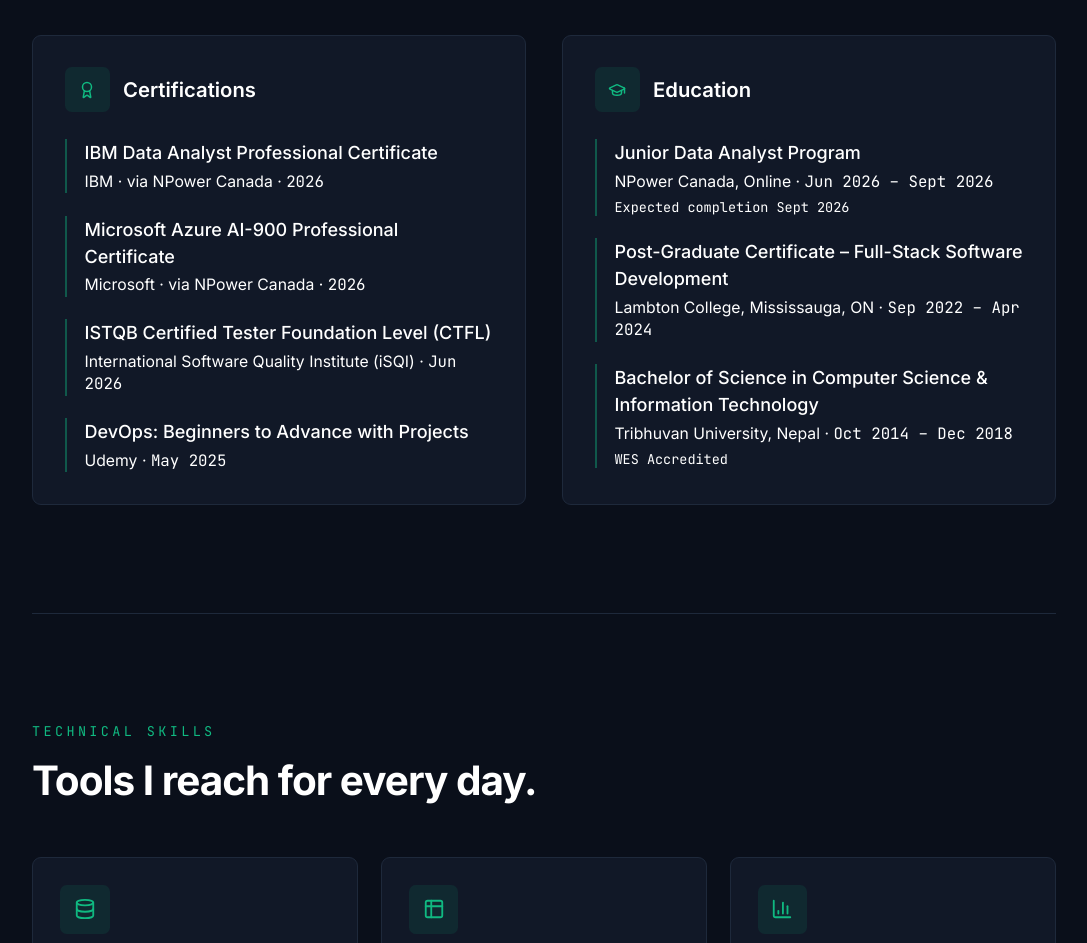
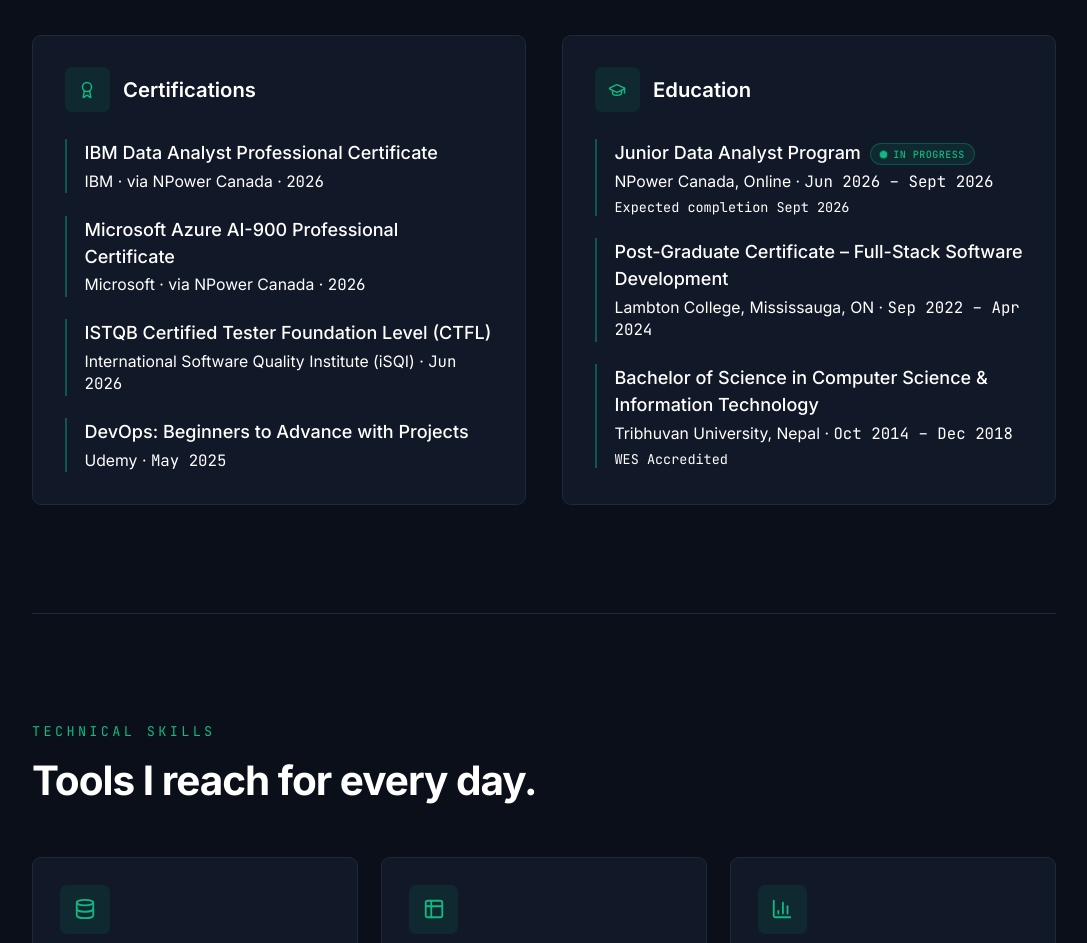
Before and after one commit to basanta999s-ship-it/basanta999s-ship-it.github.io, a React (Vite) app: page / in a window 1280 px wide. Shown: the part 1620-2563 px from the top of the page, without its empty margins (96-1183 px from the left). Built offline with nearby package versions, Linux system fonts and the light colour scheme.

Commit message:
Mark NPower program as in progress
Frank's Hakka ended May 2026, so the most recent dated item on the site
was a finished role. Flag the NPower Junior Data Analyst Program with a
live "In Progress" badge so current activity is visible at a glance.

```diff
--- a/src/components/Credentials.jsx
+++ b/src/components/Credentials.jsx
@@ -18,6 +18,7 @@
     school: 'NPower Canada, Online',
     year: 'Jun 2026 – Sept 2026',
     note: 'Expected completion Sept 2026',
+    current: true,
   },
   {
     degree: 'Post-Graduate Certificate – Full-Stack Software Development',
@@ -85,7 +86,18 @@
           <ul className="space-y-5">
             {education.map((e) => (
               <li key={e.degree} className="border-l-2 border-accent/40 pl-4">
-                <p className="text-text font-medium">{e.degree}</p>
+                <p className="text-text font-medium">
+                  {e.degree}
+                  {e.current && (
+                    <span className="ml-2 align-middle inline-flex items-center gap-1.5 rounded-full border border-accent/30 bg-accent/10 px-2 py-0.5 text-[10px] font-mono uppercase tracking-wider text-accent">
+                      <span className="relative flex h-1.5 w-1.5">
+                        <span className="animate-pulse-dot absolute inline-flex h-full w-full rounded-full bg-accent opacity-75" />
+                        <span className="relative inline-flex h-1.5 w-1.5 rounded-full bg-accent" />
+                      </span>
+                      In Progress
+                    </span>
+                  )}
+                </p>
                 <p className="text-sm text-muted mt-1">
                   {e.school}
                   {e.year && (
```
